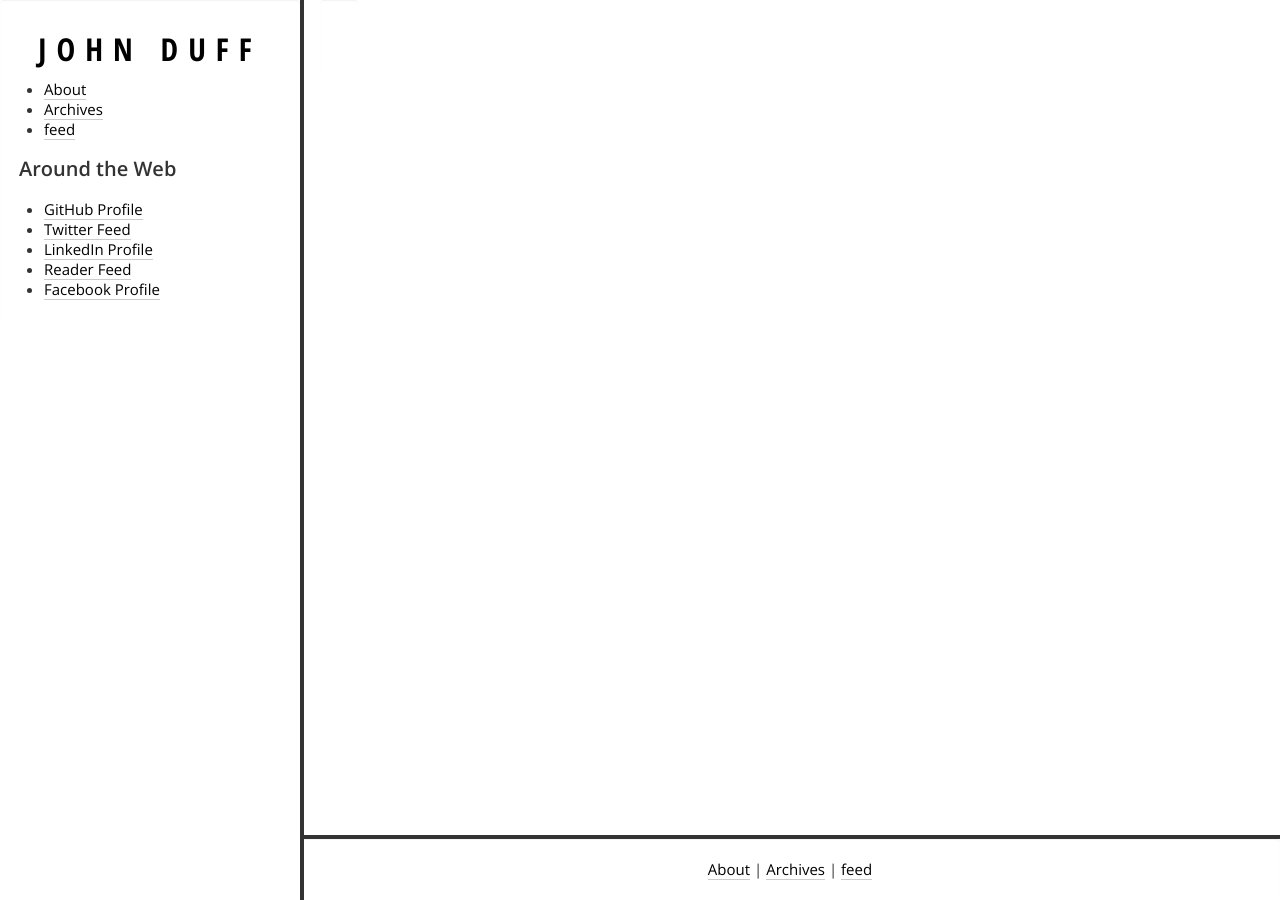
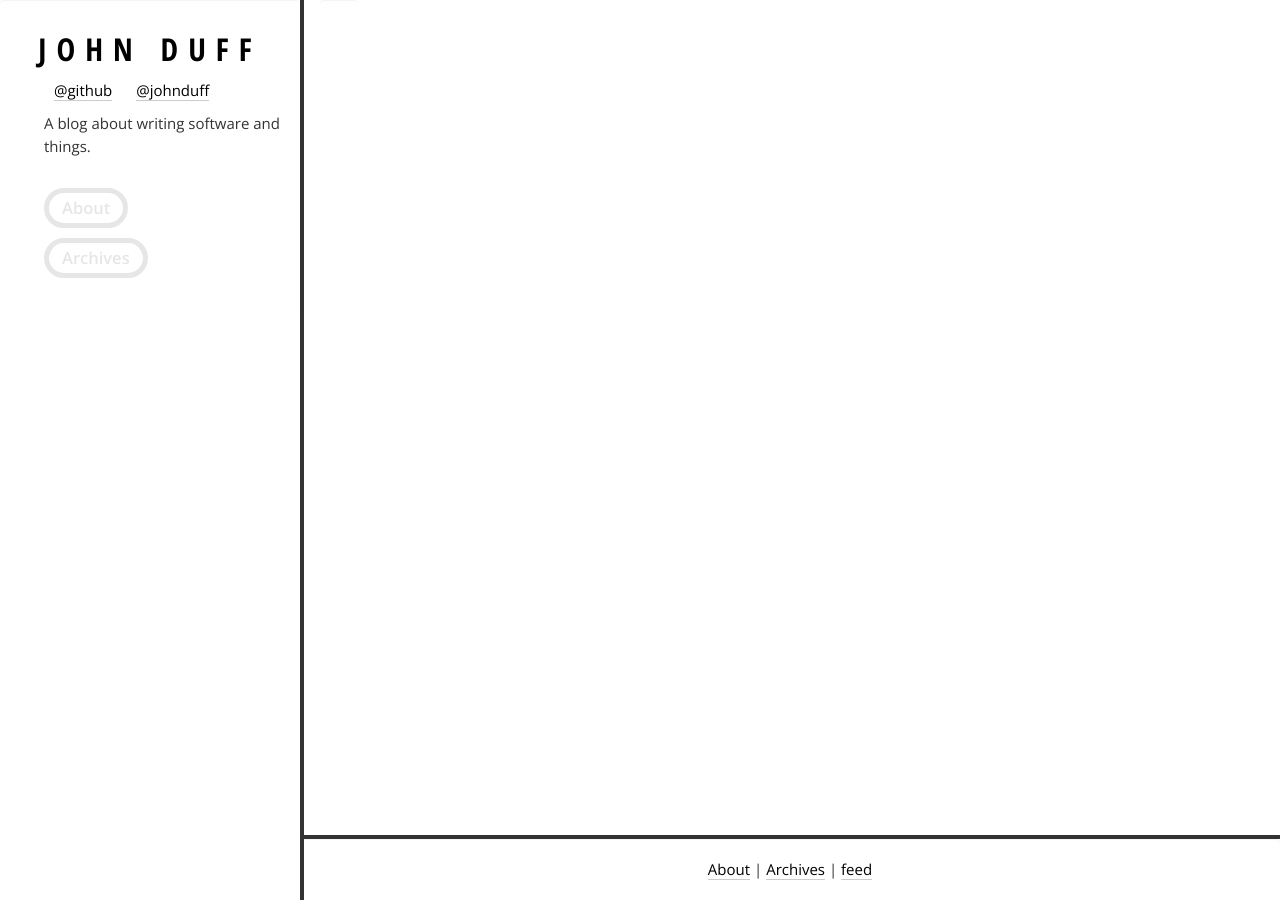
Before and after one commit to jduff/jduff.github.com, a Jekyll site: the page built from index.html, in a window 1280 px wide. Built offline with Jekyll 4.4.1, drawn with Linux system fonts in a browser that asks for light colours; nearby versions of some CDN libraries.

Commit message:
Fix up both mobile and main styles

```diff
--- a/_layouts/default.html
+++ b/_layouts/default.html
@@ -21,18 +21,16 @@
           <h2 class='site-title'>
             <a href="{{ site.production_url }}">JOHN DUFF</a>
           </h2>
-          <ul>
+          <ul id="links">
+              <li class="github"><a href="http://github.com/jduff" rel='me' class='url'>@github</a></li>
+              <li class="twitter"><a href="http://twitter.com/johnduff" rel="me" class="url">@johnduff</a></li>
+          </ul>
+
+          <p>A blog about writing software and things.</p>
+
+          <ul id="navigation" class="clearfix">
             <li class='about'><a href='/about/'>About</a></li>
             <li class='archives'><a href='/archives/'>Archives</a></li>
-            <li><a href="/atom.xml">feed</a></li>
-          </ul>
-          <h3>Around the Web</h3>
-          <ul id="links">
-              <li class="github"><a href="http://github.com/jduff" rel='me' class='url'>GitHub Profile</a></li>
-              <li class="twitter"><a href="http://twitter.com/johnduff" rel="me" class="url">Twitter Feed</a></li>
-              <li class="linkedin"><a href="http://www.linkedin.com/in/johnduff" rel="me" class="url">LinkedIn Profile</a></li>
-              <li class="reader"><a href="http://www.google.com/reader/shared/17682955537280407457" rel="me" class="url">Reader Feed</a></li>
-              <li class="facebook"><a href="http://www.facebook.com/duff.john" rel="me" class="url">Facebook Profile</a></li>
           </ul>
         </div>
       </div>
--- a/css/default.css
+++ b/css/default.css
@@ -101,10 +101,43 @@ h1 a, h2 a {
   bottom: 0px;
   border-right: 4px solid;
 }
+.sidebar li {
+  list-style: none;
+}
+.sidebar p {
+  margin: 10px 0px 20px 25px;
+}
 
 .well {
   background-color: transparent;
   border: none;
+}
+
+#links {
+  /*margin: 0px 0px 0px -20px;*/
+}
+#links li {
+  display: inline;
+  padding: 0px 10px;
+}
+
+#navigation li {
+  margin: 10px 0px;
+}
+#navigation a {
+  border-radius: 20px;
+  -moz-border-radius: 20px;
+  -webkit-border-radius: 20px;
+  padding: 5px 13px;
+  border: 5px solid #E6E6E6;
+  color: #E6E6E6;
+  font-weight: bold;
+  font-size: 110%;
+  display: inline-block;
+}
+#navigation a:hover {
+  border: 5px solid #000;
+  color: #000;
 }
 
 @media (max-width: 767px) {
@@ -112,6 +145,25 @@ h1 a, h2 a {
     position: relative;
     text-align: center;
     border-right: none;
+    width: 100%;
+    margin: auto;
+  }
+  .sidebar.affix .well {
+    padding: 0px;
+    margin-left: 20px;
+  }
+  .sidebar.affix #navigation, .sidebar.affix #links {
+    margin: 0px 0px 0px -20px;
+  }
+  .sidebar.affix #navigation li, .sidebar.affix #links li {
+    display: inline;
+    padding: 0px 10px;
+  }
+  .sidebar.affix #navigation {
+    margin-top: 20px;
+  }
+  .sidebar.affix p {
+    margin-left: 0px;
   }
 
   body {
```
Also changed, not shown: _sass/default.scss (+61 -0 lines).
